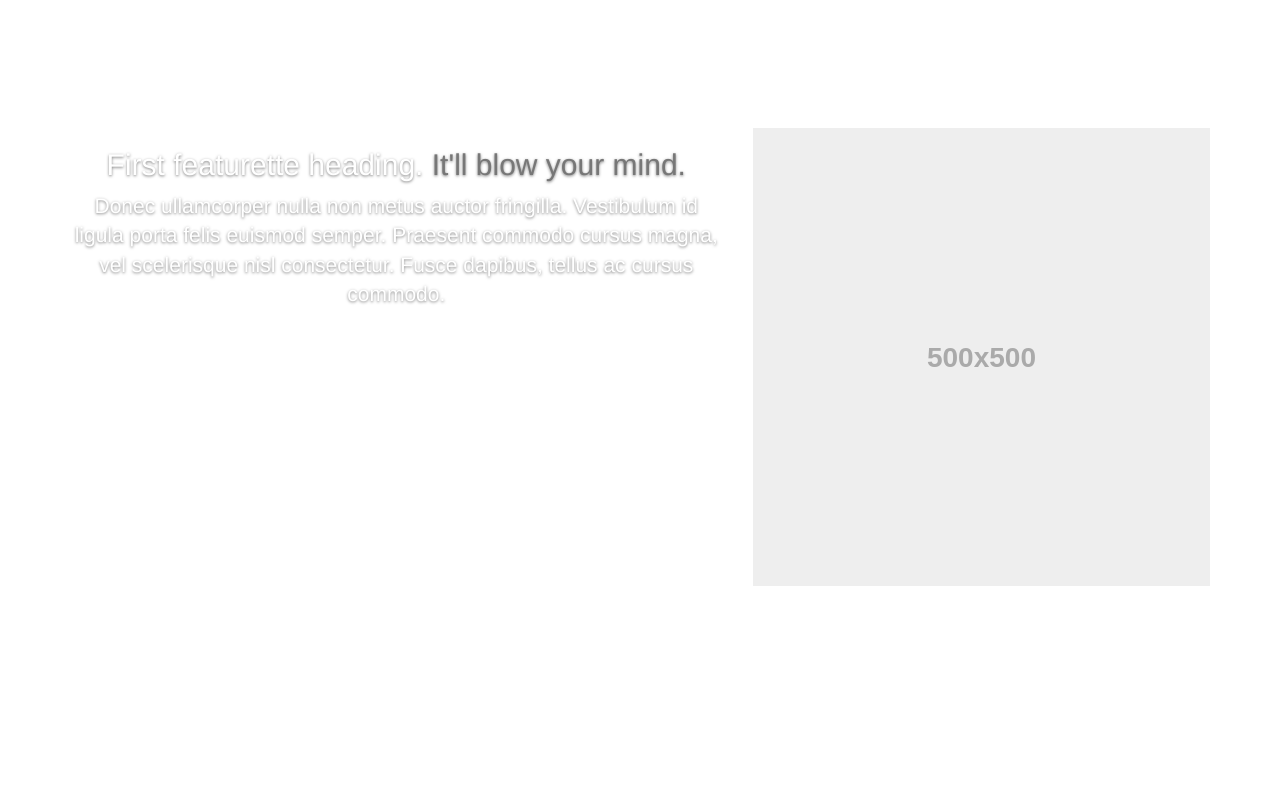
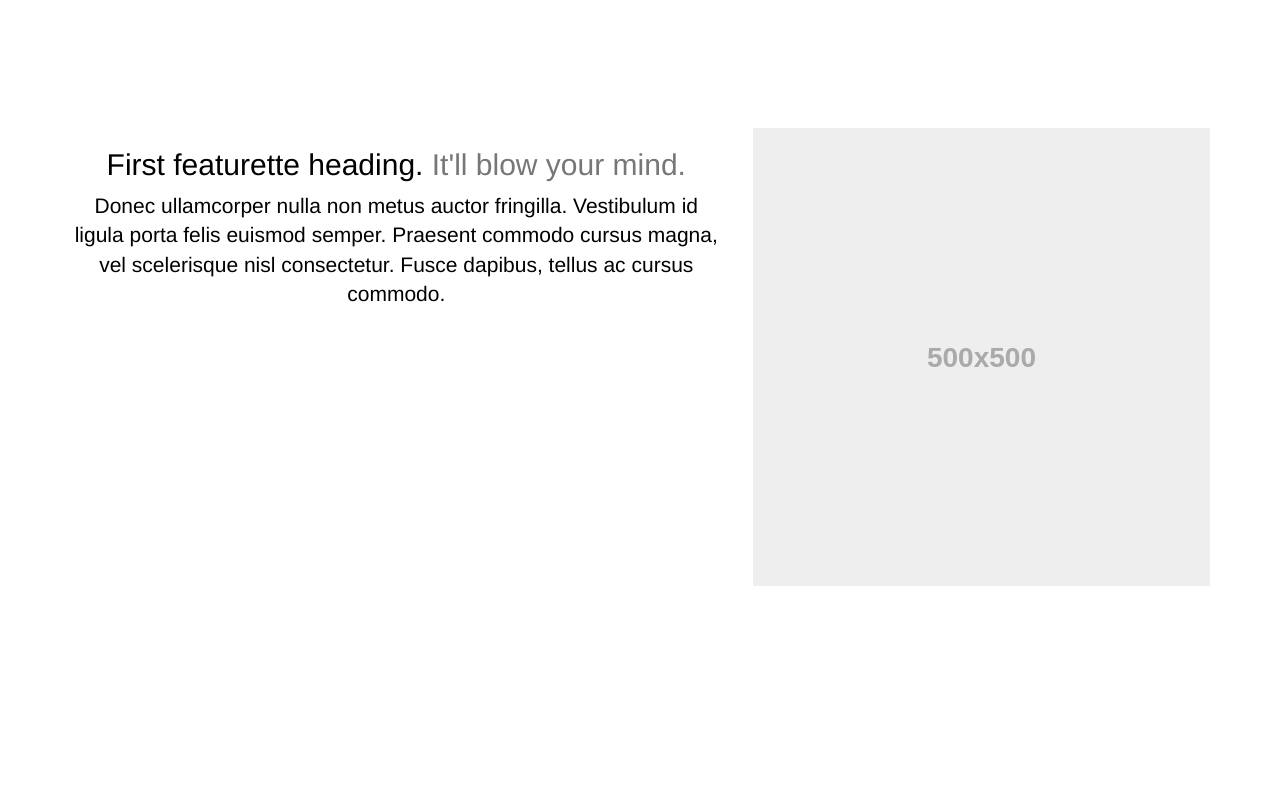
Before and after one commit to username255/tw, a plain HTML site: page index.html in a window 1280 px wide. Shown: the part 900-1700 px from the top of the page. Drawn offline with nearby package versions, Linux system fonts and the light colour scheme.

Commit message:
update
update

```diff
--- a/cover.css
+++ b/cover.css
@@ -28,6 +28,7 @@ html,
 body {
   height: 100%;
   background-color: #fff;
+  font-family: "Helvetica Neue",Helvetica,Arial,sans-serif";
 }
 body {
   color: #fff;
@@ -64,6 +65,13 @@ body {
   padding: 30px;
 }
 
+/* Featurette */
+
+.featurette {
+	color: black;
+	text-shadow: none;
+	}
+}
 
 /*
  * Header
```
